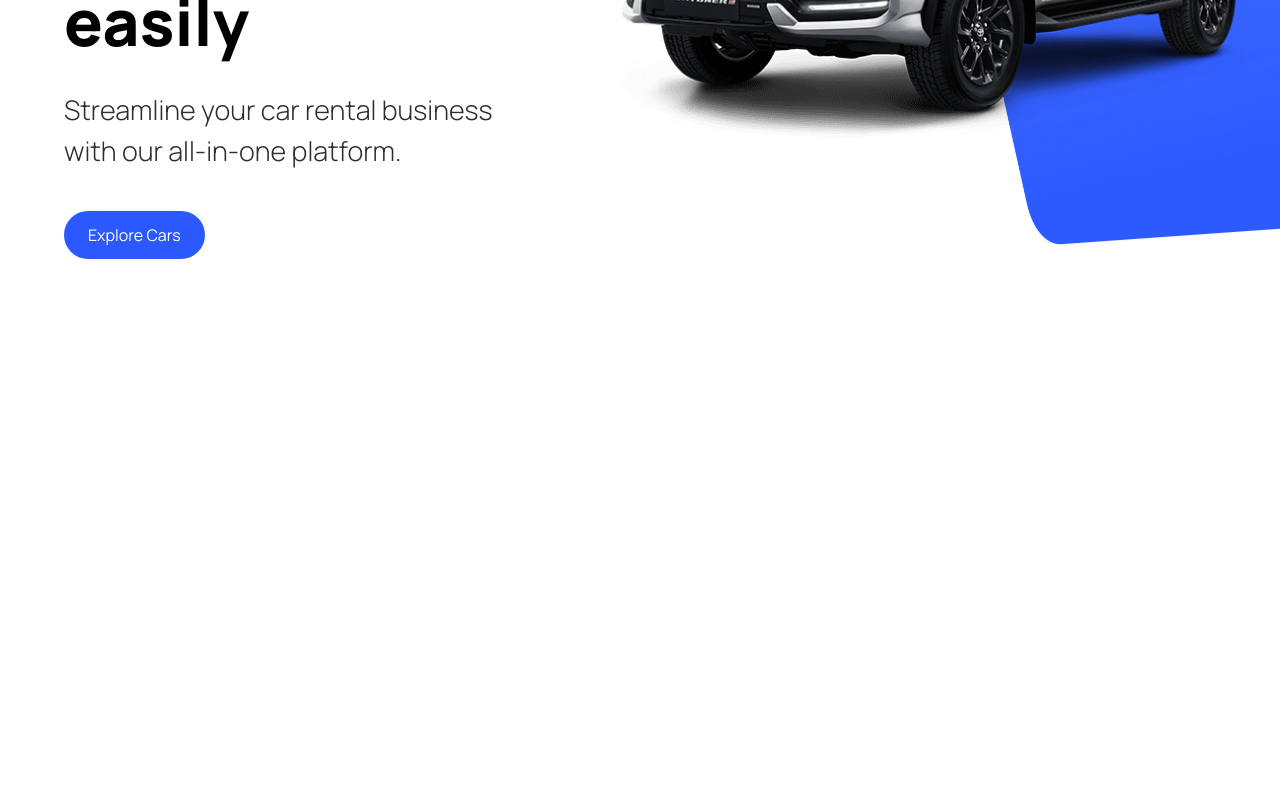
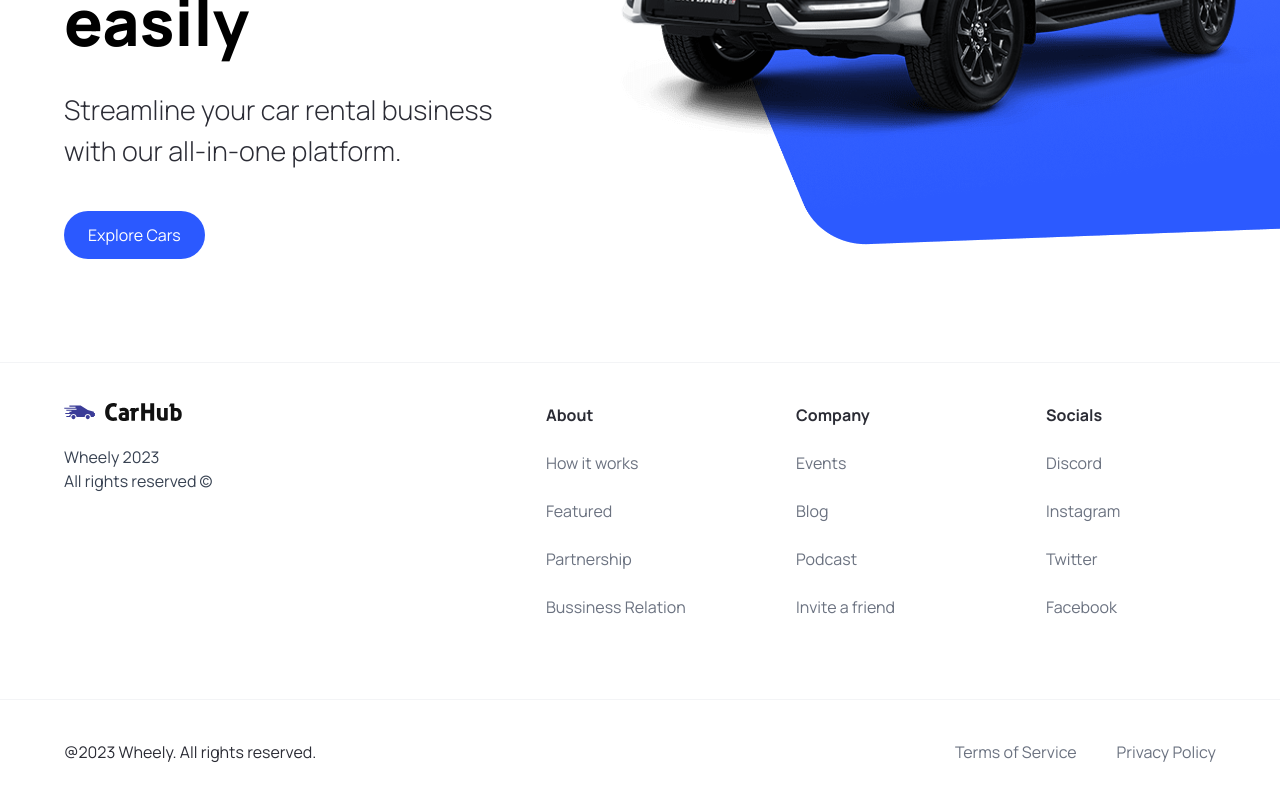
Before and after one commit to AhmadPiracha/wheely, a Next.js app: page / in a window 1280 px wide. Shown: the part 458-1258 px from the top of the page. Before the commit the page ends 800 px from the top, so only its background shows below. Built offline with nearby package versions, Linux system fonts and the light colour scheme.

Commit message:
commited changes

```diff
--- a/app/layout.tsx
+++ b/app/layout.tsx
@@ -1,8 +1,7 @@
+import { Footer, Navbar } from '@/components'
 import './globals.css'
 import type { Metadata } from 'next'
-import { Inter } from 'next/font/google'
 
-const inter = Inter({ subsets: ['latin'] })
 
 export const metadata: Metadata = {
   title: 'Wheely',
@@ -16,7 +15,11 @@ export default function RootLayout({
 }) {
   return (
     <html lang="en">
-      <body className={inter.className}>{children}</body>
+      <body className="relative">
+        <Navbar/>
+        {children}
+        <Footer/>
+        </body>
     </html>
   )
 }
--- a/components/CustomButton.tsx
+++ b/components/CustomButton.tsx
@@ -5,12 +5,13 @@ import { CustomButtonProps } from '@/types'
 const CustomButton = ({
     title,
     containerStyles,
-    handleClick
+    handleClick,
+    btnType
 
 }: CustomButtonProps) => {
     return (
         <button
-            type={'button'}
+            type={btnType || "button"}
             disabled={false}
             className={`custom-btn ${containerStyles}`}
             onClick={handleClick}>
--- a/components/MainPage.tsx
+++ b/components/MainPage.tsx
@@ -26,8 +26,9 @@ const MainPage = () => {
             <div className="hero__image-container">
                 <div className="hero__image">
                     <Image src="/hero.png" alt="Main" fill className='object-contain' />
-                <div className="hero__image-overlay"></div>
                 </div>
+
+                <div className="hero__image-overlay" />
             </div>
         </div>
     )
--- a/components/index.ts
+++ b/components/index.ts
@@ -1,3 +1,5 @@
 import MainPage from "./MainPage";
 import CustomButton from "./CustomButton";
-export { MainPage,CustomButton, };
+import Navbar from "./Navbar";
+import Footer from "./Footer";
+export { MainPage,CustomButton,Navbar,Footer };
--- /dev/null
+++ b/constants/index.ts
@@ -0,0 +1,101 @@
+export const manufacturers = [
+    "Acura",
+    "Alfa Romeo",
+    "Aston Martin",
+    "Audi",
+    "Bentley",
+    "BMW",
+    "Buick",
+    "Cadillac",
+    "Chevrolet",
+    "Chrysler",
+    "Citroen",
+    "Dodge",
+    "Ferrari",
+    "Fiat",
+    "Ford",
+    "GMC",
+    "Honda",
+    "Hyundai",
+    "Infiniti",
+    "Jaguar",
+    "Jeep",
+    "Kia",
+    "Lamborghini",
+    "Land Rover",
+    "Lexus",
+    "Lincoln",
+    "Maserati",
+    "Mazda",
+    "McLaren",
+    "Mercedes-Benz",
+    "MINI",
+    "Mitsubishi",
+    "Nissan",
+    "Porsche",
+    "Ram",
+    "Rolls-Royce",
+    "Subaru",
+    "Tesla",
+    "Toyota",
+    "Volkswagen",
+    "Volvo",
+  ];
+
+  export const yearsOfProduction = [
+    { title: "Year", value: "" },
+    { title: "2015", value: "2015" },
+    { title: "2016", value: "2016" },
+    { title: "2017", value: "2017" },
+    { title: "2018", value: "2018" },
+    { title: "2019", value: "2019" },
+    { title: "2020", value: "2020" },
+    { title: "2021", value: "2021" },
+    { title: "2022", value: "2022" },
+    { title: "2023", value: "2023" },
+  ];
+
+  export const fuels = [
+    {
+      title: "Fuel",
+      value: "",
+    },
+    {
+      title: "Gas",
+      value: "Gas",
+    },
+    {
+      title: "Electricity",
+      value: "Electricity",
+    },
+  ];
+
+  export const footerLinks = [
+    {
+      title: "About",
+      links: [
+        { title: "How it works", url: "/" },
+        { title: "Featured", url: "/" },
+        { title: "Partnership", url: "/" },
+        { title: "Bussiness Relation", url: "/" },
+      ],
+    },
+    {
+      title: "Company",
+      links: [
+        { title: "Events", url: "/" },
+        { title: "Blog", url: "/" },
+        { title: "Podcast", url: "/" },
+        { title: "Invite a friend", url: "/" },
+      ],
+    },
+    {
+      title: "Socials",
+      links: [
+        { title: "Discord", url: "/" },
+        { title: "Instagram", url: "/" },
+        { title: "Twitter", url: "/" },
+        { title: "Facebook", url: "/" },
+      ],
+    },
+  ];
--- a/types/index.ts
+++ b/types/index.ts
@@ -5,4 +5,5 @@ export interface CustomButtonProps {
     containerStyles?: string;
     handleClick?:
     MouseEventHandler<HTMLButtonElement>;
+    btnType?: "button" | "submit" | "reset";
 }
```
Also changed, not shown: public/logo.jpg (added).
